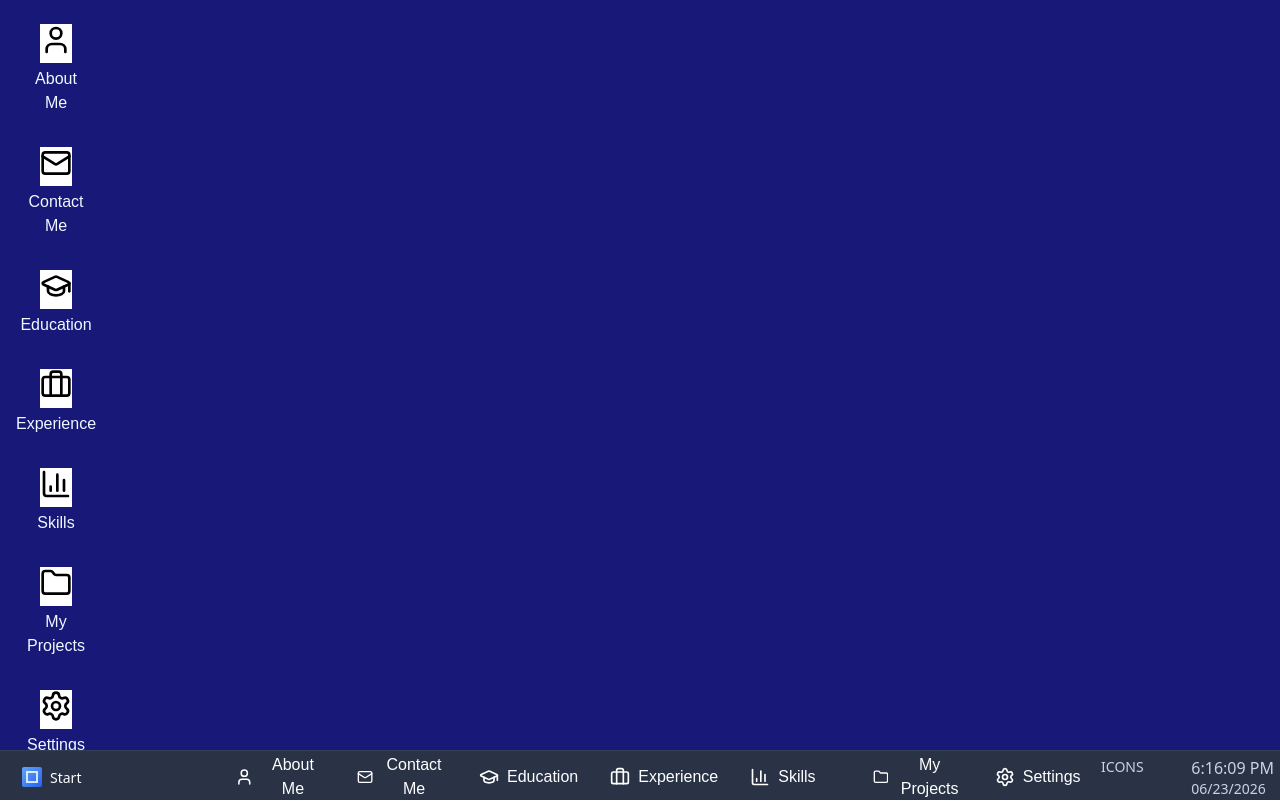
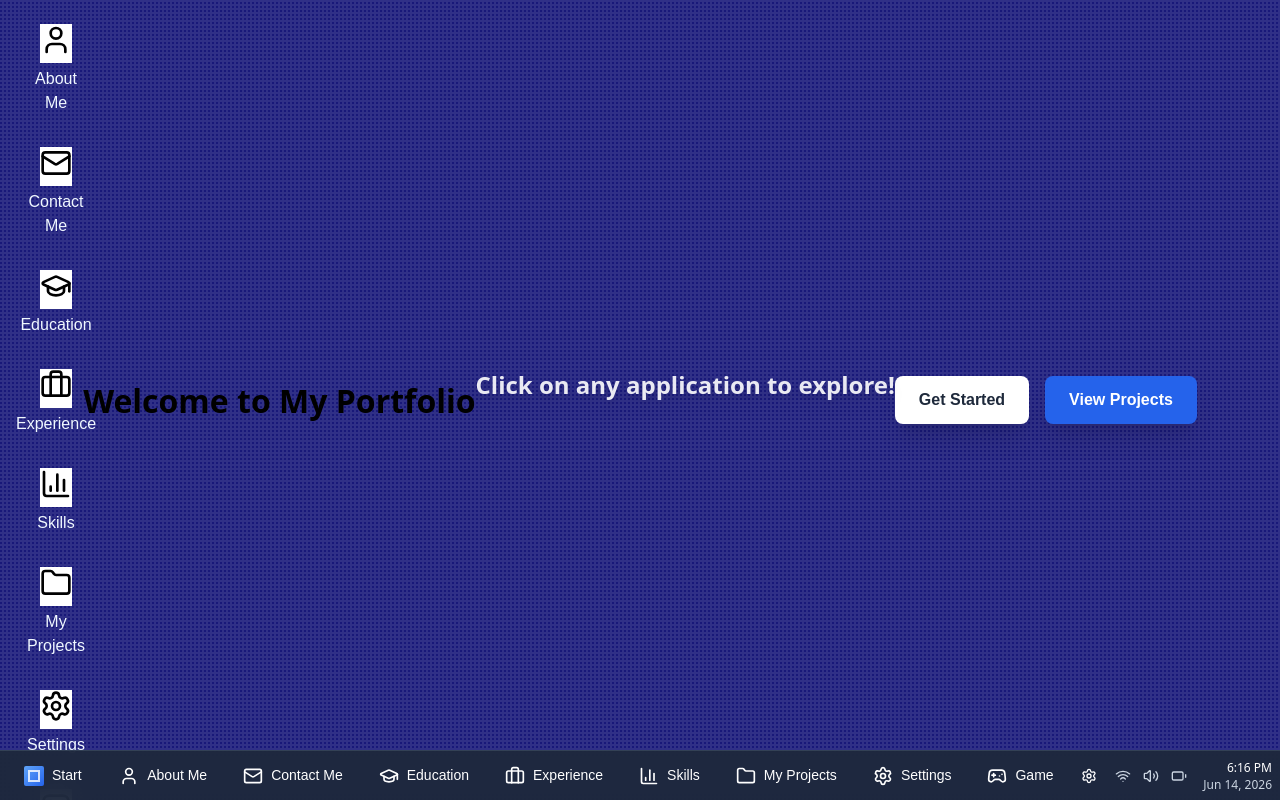
Before and after one commit to nrasam/Portfolio, a React app: page / in a window 1280 px wide. Built offline with nearby package versions, Linux system fonts and the light colour scheme; the HTML template or start-up script is replaced by a standard one.

Commit message:
- Fixed dragging bug - Blocked dragging & reszing when window is maximized to prevent bugs - Polished up taskbar - Added system tray and date - Started working on desktop appearance

```diff
--- a/src/App.jsx
+++ b/src/App.jsx
@@ -20,6 +20,7 @@ import {
   BarChart3,
   Folder,
   Settings,
+  Gamepad2,
 } from "lucide-react";
 
 const shortcutItems = [
@@ -65,6 +66,13 @@ const shortcutItems = [
     emoji: "⚙",
     icon: Settings,
     content: <p>Settings</p>,
+  },
+  {
+    id: 8,
+    label: "Game",
+    emoji: "🎮",
+    icon: Gamepad2,
+    content: <p>Game</p>,
   },
 ];
 
--- a/src/components/Desktop/Desktop.jsx
+++ b/src/components/Desktop/Desktop.jsx
@@ -1,12 +1,52 @@
 import Shortcut from "../Shortcut/Shortcut";
 import styles from "./Desktop.module.css";
 import { useRef } from "react";
+
+import { Gamepad2 } from "lucide-react";
 
 function Desktop({ shortcuts, onShortcutClick, theme }) {
   const desktopRef = useRef(null);
 
   return (
     <div ref={desktopRef} className={styles.desktop}>
+      <div
+        className={styles.wallpaper}
+        style={{
+          // backgroundImage: `url(${themeConfigs[theme].wallpaper})`,
+          opacity: 0.4,
+        }}
+      ></div>
+      <div className={styles.bgPattern}>
+        <div
+          className={styles.bgPatternInner}
+          style={{
+            backgroundImage: `repeating-linear-gradient(
+                      0deg,
+                      transparent,
+                      transparent 2px,
+                      white 2px,
+                      white 4px
+                    ),
+                    repeating-linear-gradient(
+                      90deg,
+                      transparent,
+                      transparent 2px,
+                      white 2px,
+                      white 4px
+                    )`,
+          }}
+        />
+      </div>
+      <div className={styles.welcomeContainer}>
+        <h1 className={styles.welcomeHeader}>Welcome to My Portfolio</h1>
+        <h2 className={styles.welcomeSubheader}>
+          Click on any application to explore!
+        </h2>
+        <div className={styles.welcomeBtnContainer}>
+          <button className={styles.getStartedBtn}>Get Started</button>
+          <button className={styles.viewProjectsBtn}>View Projects</button>
+        </div>
+      </div>
       <div className={styles.shortcutContainer}>
         {shortcuts.map((shortcut) => (
           <Shortcut
@@ -19,6 +59,14 @@ function Desktop({ shortcuts, onShortcutClick, theme }) {
           />
         ))}
       </div>
+      {/* <Shortcut
+        className={styles.gameShortcut}
+        label="Game"
+        emoji="🎮"
+        onClick={() => onShortcutClick(8)}
+        theme={theme}
+        icon={Gamepad2}
+      /> */}
     </div>
   );
 }
--- a/src/components/Desktop/Desktop.module.css
+++ b/src/components/Desktop/Desktop.module.css
@@ -2,7 +2,24 @@
   flex: 1;
   background-color: rgb(24, 24, 121);
   overflow: hidden;
-  /* position: relative; */
+  position: relative;
+
+  height: 100vh;
+  width: 100vw;
+}
+
+.wallpaper {
+}
+
+.bgPattern {
+  position: absolute;
+  inset: 0;
+  opacity: 0.1;
+}
+
+.bgPatternInner {
+  position: absolute;
+  inset: 0;
 }
 
 .shortcutContainer {
@@ -13,3 +30,61 @@
   flex-direction: column;
   gap: 1rem;
 }
+
+.welcomeContainer {
+  position: absolute;
+  inset: 0;
+  display: flex;
+  align-items: center;
+  justify-content: center;
+  pointer-events: none;
+}
+
+.welcomeSubheader {
+  font-size: 1.5rem;
+  color: rgba(255, 255, 255, 0.9);
+  filter: drop-shadow(0 10px 8px rgba(0, 0, 0, 0.04))
+    drop-shadow(0 4px 3px rgba(0, 0, 0, 0.1));
+  margin-bottom: 2rem;
+}
+
+.welcomeBtnContainer {
+  display: flex;
+  gap: 1rem;
+  justify-content: center;
+  pointer-events: auto;
+}
+
+.getStartedBtn {
+  padding: 0.75rem 1.5rem;
+  background: white;
+  color: #1e293b;
+  border-radius: 0.5rem;
+  font-weight: 600;
+  border: none;
+  cursor: pointer;
+  transition: background-color 150ms;
+  box-shadow:
+    0 20px 25px -5px rgba(0, 0, 0, 0.1),
+    0 8px 10px -6px rgba(0, 0, 0, 0.1);
+}
+
+.viewProjectsBtn {
+  padding: 0.75rem 1.5rem;
+  background: #2563eb;
+  color: white;
+  border-radius: 0.5rem;
+  font-weight: 600;
+  border: none;
+  cursor: pointer;
+  transition: background-color 150ms;
+  box-shadow:
+    0 20px 25px -5px rgba(0, 0, 0, 0.1),
+    0 8px 10px -6px rgba(0, 0, 0, 0.1);
+}
+
+.gameShortcut {
+  position: absolute;
+  top: 10rem;
+  right: 500px;
+}
--- a/src/components/Shortcut/Shortcut.module.css
+++ b/src/components/Shortcut/Shortcut.module.css
@@ -12,6 +12,10 @@
   width: 5rem;
 }
 
+.shortcut:hover {
+  background: rgba(37, 99, 235, 0.4);
+}
+
 [data-theme="default"] .iconContainer {
   background-color: white;
 }
--- a/src/components/Taskbar/Taskbar.jsx
+++ b/src/components/Taskbar/Taskbar.jsx
@@ -1,6 +1,7 @@
 import styles from "./Taskbar.module.css";
 
 import { useEffect, useState } from "react";
+import { Search, Wifi, Volume2, Battery, Settings } from "lucide-react";
 
 function TaskBar({
   shortcutItems,
@@ -18,14 +19,27 @@ function TaskBar({
     return () => clearInterval(interval);
   }, []);
 
+  const timeString = time.toLocaleTimeString("en-US", {
+    hour: "numeric",
+    minute: "2-digit",
+    hour12: true,
+  });
+
+  const dateString = time.toLocaleDateString("en-US", {
+    month: "short",
+    day: "numeric",
+    year: "numeric",
+  });
+
   return (
     <div className={styles.taskbar}>
       <button className={styles.startBtn}>
         <div className={styles.startIcon}>
           <div className={styles.startIconInner}></div>
         </div>
-        <span>Start</span>
+        <span className={styles.startLabel}>Start</span>
       </button>
+      <div className={styles.taskbarShortcuts}>
         {shortcutItems &&
           shortcutItems.map((shortcut) => {
             const isOpen = openWindows.find(
@@ -43,14 +57,23 @@ function TaskBar({
                 ) : (
                   <span>{shortcut.emoji}</span>
                 )}
-              {shortcut.label}
+                <span className={styles.appLabel}>{shortcut.label}</span>
               </button>
             );
           })}
-      <div className={styles.tray}>ICONS</div>
-      <div>
-        <p className={styles.time}>{time.toLocaleTimeString()}</p>
-        <p className={styles.date}>06/23/2026</p>
+      </div>
+      {/* System Tray */}
+      <div className={styles.systemTray}>
+        <button className={styles.settingsBtn} title="Settings">
+          <Settings className={styles.trayIcon} size={20} />
+        </button>
+        <Wifi className={styles.trayIcon} size={20} />
+        <Volume2 className={styles.trayIcon} size={20} />
+        <Battery className={styles.trayIcon} size={20} />
+      </div>
+      <div className={styles.clock}>
+        <p className={styles.time}>{timeString}</p>
+        <p className={styles.date}>{dateString}</p>
       </div>
     </div>
   );
--- a/src/components/Taskbar/Taskbar.module.css
+++ b/src/components/Taskbar/Taskbar.module.css
@@ -1,3 +1,7 @@
+:root {
+  font-family: system-ui;
+}
+
 button {
   font-size: 1rem;
   font-weight: 500;
@@ -5,34 +9,45 @@ button {
 }
 
 [data-theme="default"] .taskbar {
+  position: fixed;
+  bottom: 0;
+  left: 0;
+  right: 0;
   height: var(--taskbar-height);
   background-color: rgba(30, 41, 59, 0.95);
   /* This blurs whatever is behind a semi-transparent element — gives that frosted-glass modern OS look */
   backdrop-filter: blur(12px);
   border-top: 1px solid #334155;
   display: flex;
+  align-items: center;
   justify-content: space-between;
   /* Horizontal padding */
-  padding: 6px;
+  padding: 0.5rem;
 
-  font-size: 0.875rem;
+  /* font-size: 0.875rem; */
 }
 
 [data-theme="default"] .startBtn {
-  height: 40px;
+  height: 2.5rem;
   /* Horizontal padding */
-  padding: 0px 16px;
-  border-radius: 5px;
+  padding: 0 1rem;
+  border-radius: 0.25rem;
   background: transparent;
   border: none;
+  cursor: pointer;
+  display: flex;
+  align-items: center;
+  gap: 0.5rem; /* space between icon and text */
   color: white;
-  font-family: system-ui;
+  transition: background-color 150ms;
+  /* font-family: system-ui; */
+  /* font-family: system-ui;
   font-size: 0.875rem;
   font-weight: 500;
   display: flex;
   align-items: center;
   gap: 8px; /* space between icon and text */
-  flex: 2;
+  /* flex: 2;  */
 }
 
 [data-theme="default"] .startBtn:hover {
@@ -40,19 +55,33 @@ button {
 }
 
 [data-theme="default"] .startIcon {
-  width: 20px;
-  height: 20px;
-  background: linear-gradient(135deg, #60a5fa 0%, #2563eb 100%);
-  border-radius: 2px;
+  width: 1.25rem;
+  height: 1.25rem;
+  background: linear-gradient(to bottom right, #60a5fa, #2563eb);
+  border-radius: 0.125rem;
   display: flex;
   align-items: center;
   justify-content: center;
 }
 
 [data-theme="default"] .startIconInner {
-  width: 12px;
-  height: 12px;
+  width: 0.75rem;
+  height: 0.75rem;
   border: 2px solid rgba(255, 255, 255, 0.8);
+}
+
+.startLabel {
+  font-size: 0.875rem;
+  font-weight: 500;
+  /* font-family: system-ui; */
+}
+
+.taskbarShortcuts {
+  display: flex;
+  align-items: center;
+  gap: 0.25rem;
+  flex: 1;
+  justify-content: center;
 }
 
 [data-theme="default"] .appBtn {
@@ -61,14 +90,13 @@ button {
   padding: 0rem 1rem;
   border-radius: 0.25rem;
   background-color: transparent;
-  color: white;
   border: none;
   cursor: pointer;
   display: flex;
   align-items: center;
   gap: 0.5rem;
   transition: all 150ms;
-  flex: 1;
+  color: white;
 }
 
 [data-theme="default"] .appBtnActive {
@@ -76,40 +104,74 @@ button {
   /* Horizontal padding */
   padding: 0rem 1rem;
   border-radius: 0.25rem;
-  color: white;
+  background-color: transparent;
   border: none;
   cursor: pointer;
   display: flex;
   align-items: center;
   gap: 0.5rem;
   transition: all 150ms;
-  flex: 1;
+  color: white;
 
   background-color: rgba(255, 255, 255, 0.2);
   border-bottom: 2px solid #60a5fa;
 }
 
+.appLabel {
+  font-size: 0.875rem;
+  color: white;
+  max-width: 120px;
+  overflow: hidden;
+  text-overflow: ellipsis;
+  white-space: nowrap;
+}
+
 [data-theme="default"] .appBtn:hover {
-  background-color: rgba(61, 65, 86);
+  /* background-color: rgba(61, 65, 86); */
+  background: rgba(255, 255, 255, 0.1);
+}
+
+[data-theme="default"] .systemTray {
+  display: flex;
+  align-items: center;
+  gap: 0.75rem;
+  color: #cbd5e1;
+}
+
+.trayIcon {
+  width: 1rem;
+  height: 1rem;
+}
+
+.settingsBtn {
+  background: transparent;
+  border: none;
+  cursor: pointer;
+  color: white;
+  padding: 0.375rem;
+  border-radius: 0.25rem;
+  display: flex;
+  align-items: center;
+  transition: background-color 150ms;
+}
+
+.settingsBtn:hover {
+  background: rgba(255, 255, 255, 0.1);
+}
+
+.clock {
+  font-size: 0.75rem;
+  text-align: right;
+  padding-left: 1rem;
 }
 
 [data-theme="default"] .time {
-  font: 14px;
-  font-size: medium;
-  color: #cbd5e1;
-  flex: 1;
+  color: white;
+  font-weight: 500;
 }
 
 [data-theme="default"] .date {
-  font: 12px;
   color: #cbd5e1;
-  flex: 1;
-}
-
-[data-theme="default"] .tray {
-  font: 12px;
-  color: #cbd5e1;
-  flex: 1;
 }
 
 [data-theme="xp"] .taskbar {
--- a/src/components/Window/Window.jsx
+++ b/src/components/Window/Window.jsx
@@ -28,15 +28,23 @@ function Window({
   const resizeOffset = useRef({ x: 0, y: 0 });
 
   const handleMouseDown = (e) => {
+    if (isMaximized) {
+      return;
+    }
+
     dragOffset.current = {
-      x: e.clientX,
-      y: e.clientY,
+      x: e.clientX - position.x,
+      y: e.clientY - position.y,
     };
     isDragging.current = true;
   };
 
   useEffect(() => {
     const handleMouseMove = (e) => {
+      if (isMaximized) {
+        return;
+      }
+
       if (isDragging.current) {
         setPosition({
           x: e.clientX - dragOffset.current.x,
@@ -117,10 +125,12 @@ function Window({
         </button>
       </div>
       <div className={styles.windowContent}>{children}</div>
-      <div
-        className={styles.resizeHandle}
-        onMouseDown={handleResizeMouseDown}
-      ></div>
+      {!isMaximized && (
+        <div
+          className={styles.resizeHandle}
+          onMouseDown={handleResizeMouseDown}
+        ></div>
+      )}
     </div>
   );
 }
```
Lines whose indentation alone changed are shown as unchanged.
